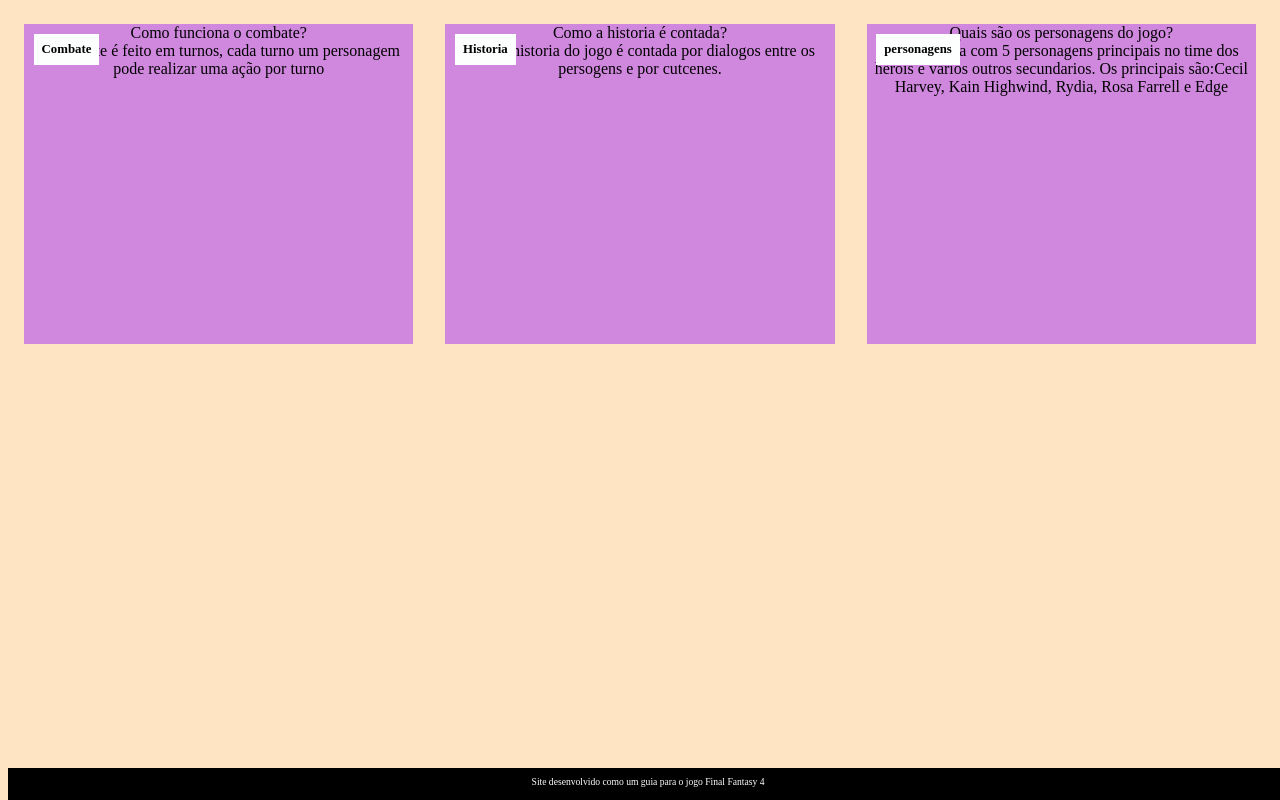
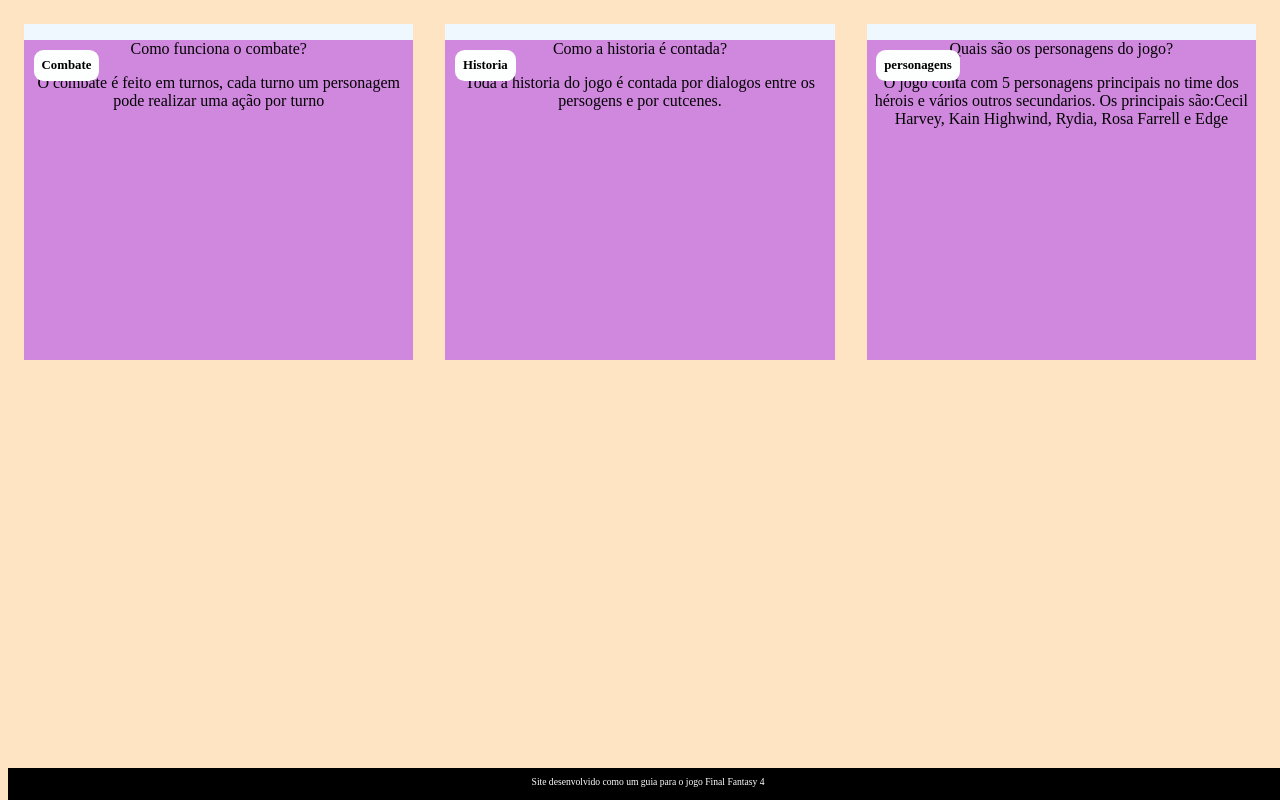
Before and after one commit to EzequielMinusOne/projetofinal, a plain HTML site: page index.html in a window 1280 px wide. Drawn offline with Linux system fonts and the light colour scheme.

Commit message:
Add files via upload

```diff
--- a/ASSETS/style.css
+++ b/ASSETS/style.css
@@ -31,18 +31,42 @@ body {
 
         }
 
+            .cartao__p {
+            padding: 4rem;
+            margin-top: 4rem ;
+        }
+
             .cartao__conteudo {
             text-align: center;
             background-color: rgb(208, 136, 223);
             height: 100%;
             }
 
+            #container {
+            display: flex;
+            flex-wrap: wrap;
+
+
+            }
+
+
             .cartao__conteudo h3 {
+
                 background-color: rgb(252, 255, 254);
                 text-align: left;
                 padding: 0.5rem;
                 position: absolute;
-                margin: 0.6rem;sss
+                margin: 0.6rem;
                 border-radius: 0.6rem;
                 font-size: 1vw;
             }
+
+            .cartao__conteudo_pergunta p
+            {
+                font-weight: 500;
+
+            }
+
+            .cartao__conteudo_resposta p {
+                font-weight: 700;
+            }
--- a/index.html
+++ b/index.html
@@ -15,11 +15,10 @@
                 <div class="cartao__conteudo">
                     <h3>Combate</h3>
                     <div class="cartao__conteudo__pergunta">
-                           Como funciona o combate?
+                           <p> Como funciona o combate? </p>
                     </div>
                     <div class="cartao__conteudo__resposta">
-                        O combate é feito em turnos, cada turno um personagem pode realizar uma ação por turno
-                    </div>
+                        <p>O combate é feito em turnos, cada turno um personagem pode realizar uma ação por turno </p>
                 </div>
             </article>
 
@@ -27,10 +26,10 @@
                 <div class="cartao__conteudo">
                     <h3>Historia</h3>
                     <div class="cartao__conteudo__pergunta">
-                           Como a historia é contada?
+                          <p> Como a historia é contada? </p>
                     </div>
                     <div class="cartao__conteudo__resposta">
-                        Toda a historia do jogo é contada por dialogos entre os persogens e por cutcenes.
+                        <p>Toda a historia do jogo é contada por dialogos entre os persogens e por cutcenes. </p>
                     </div>
                 </div>
             </article>
@@ -39,17 +38,14 @@
                 <div class="cartao__conteudo">
                     <h3>personagens</h3>
                     <div class="cartao__conteudo__pergunta">
-                           Quais são os personagens do jogo?
+                        <p>   Quais são os personagens do jogo? </p>
                     </div>
                     <div class="cartao__conteudo__resposta">
 
-                        O jogo conta com 5 personagens principais no time dos hérois e vários outros secundarios. Os principais são:Cecil Harvey,
-                        Kain Highwind, Rydia, Rosa Farrell e Edge
+                        <p>O jogo conta com 5 personagens principais no time dos hérois e vários outros secundarios. Os principais são:Cecil Harvey,
+                        Kain Highwind, Rydia, Rosa Farrell e Edge </p>
                     </div>
                 </div>
-            </article>
-
-
         </section>
     </main>
 
```
Lines whose indentation alone changed are shown as unchanged.
